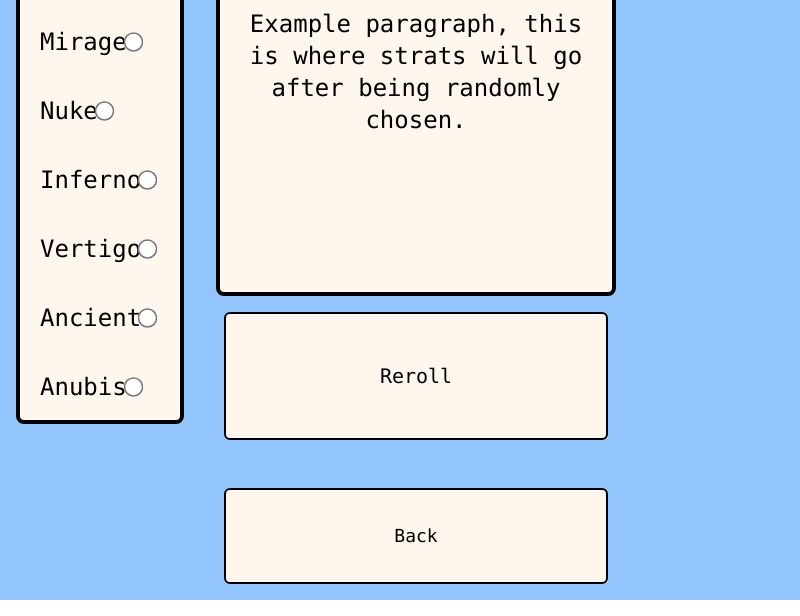
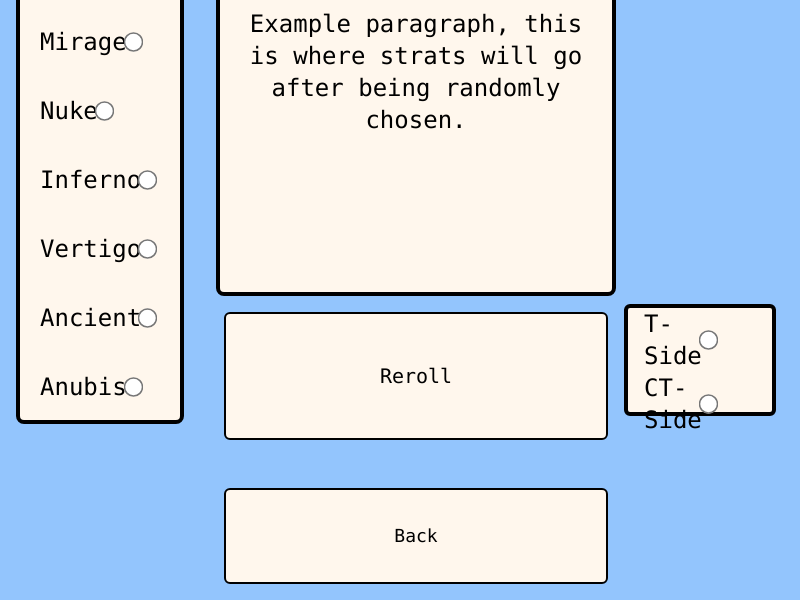
Before and after one commit to CamCalhoun/CS2StratRoulette, an Electron app: page stratRoulette.html in a window 800 px wide. Shown: the part 200-816 px from the top of the page. Drawn offline with Linux system fonts and the light colour scheme.

Commit message:
added side selection buttons, will format later

```diff
--- a/stratRoulette.html
+++ b/stratRoulette.html
@@ -53,9 +53,22 @@
 				randomly chosen.
 			</p>
 		</div>
+
 		<div class="row-start-3 col-start-2 h-full w-full grid place-items-center m-4">
 			<p class="text-black bg-orange-50 border-2 rounded-md border-black p-12 w-96 text-center text-xl">Reroll</p>
 		</div>
+
+		<div class="row-start-3 col-start-3 m-6 bg-orange-50 border-4 rounded-md border-black">
+			<div class="flex flex-col text-2xl justify-evenly h-full w-1/3 mx-4">
+				<div class="flex justify-between"> <label for="tside">T-Side</label>
+					<input type="radio" id="tside" name="side" value="tside" class="p-2 scale-150" />
+				</div>
+				<div class="flex justify-between"> <label for="ctside">CT-Side</label>
+					<input type="radio" id="ctside" name="side" value="ctside" class="p-2 scale-150" />
+				</div>
+			</div>
+		</div>
+
 		<div class="row-start-4 col-start-2 h-full w-full grid place-items-center m-4">
 			<a href="index.html"
 				class="text-black bg-orange-50 border-2 rounded-md border-black p-8 w-96 text-center text-lg">
```
Also changed, not shown: output.css.
